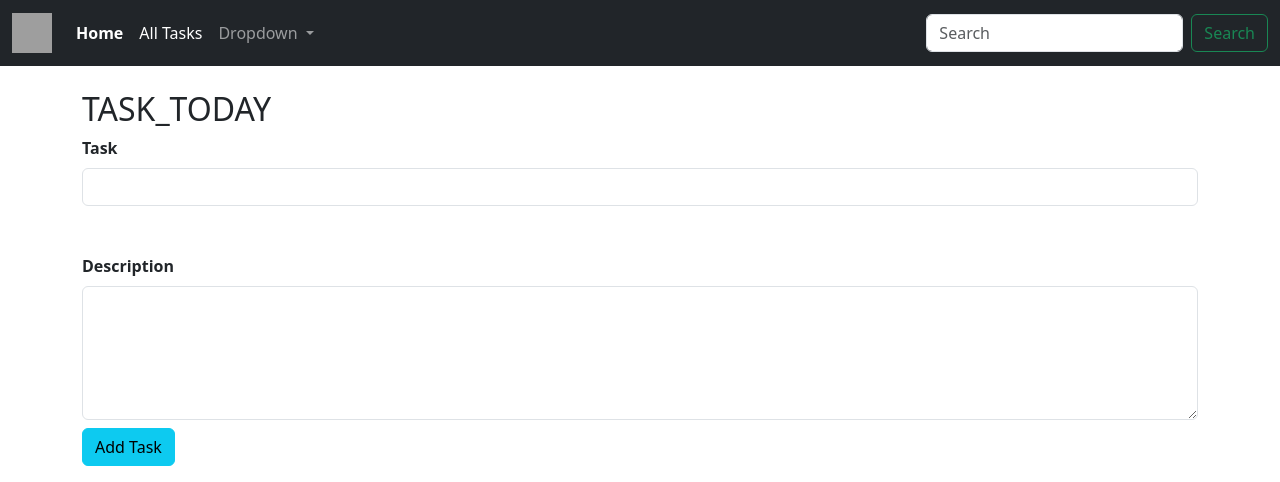
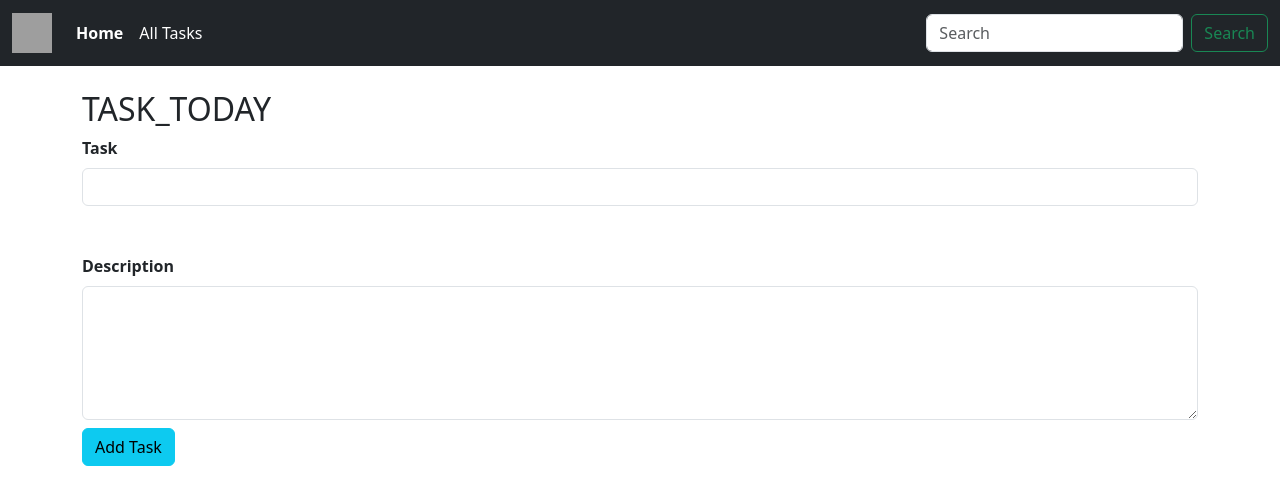
Before and after one commit to nourajazbeh/task-today, a PHP site: page / in a window 1280 px wide. Shown: the top 482 px of the page. Run offline with PHP 8.4, Linux system fonts and the light colour scheme; data comes from the database, SQL or seed files in the repository; some libraries are stand-ins or nearby versions; grey boxes are pictures that could not be loaded.

Commit message:
removed dropdown and added All Tasks button

```diff
--- a/partials/_nav.php
+++ b/partials/_nav.php
@@ -12,20 +12,7 @@
             <a class="nav-link active" aria-current="page" href="/CRUD/index.php"><strong>Home</strong></a>
           </li>
           <li class="nav-item">
-            <a class="nav-link active" href="tasks.php">All Tasks</a>
-          </li>
-          <li class="nav-item dropdown">
-            <a class="nav-link dropdown-toggle" href="#" role="button" data-bs-toggle="dropdown" aria-expanded="false">
-              Dropdown
-            </a>
-            <ul class="dropdown-menu">
-              <li><a class="dropdown-item" href="#">To-Do today</a></li>
-              <li><a class="dropdown-item" href="#">To-Do This Week</a></li>
-              <li>
-                <hr class="dropdown-divider">
-              </li>
-              <li><a class="dropdown-item" href="#">Completed Tasks</a></li>
-            </ul>
+            <a class="nav-link active" href="task.php">All Tasks</a>
           </li>
         </ul>
         <form class="d-flex" role="search">
```
